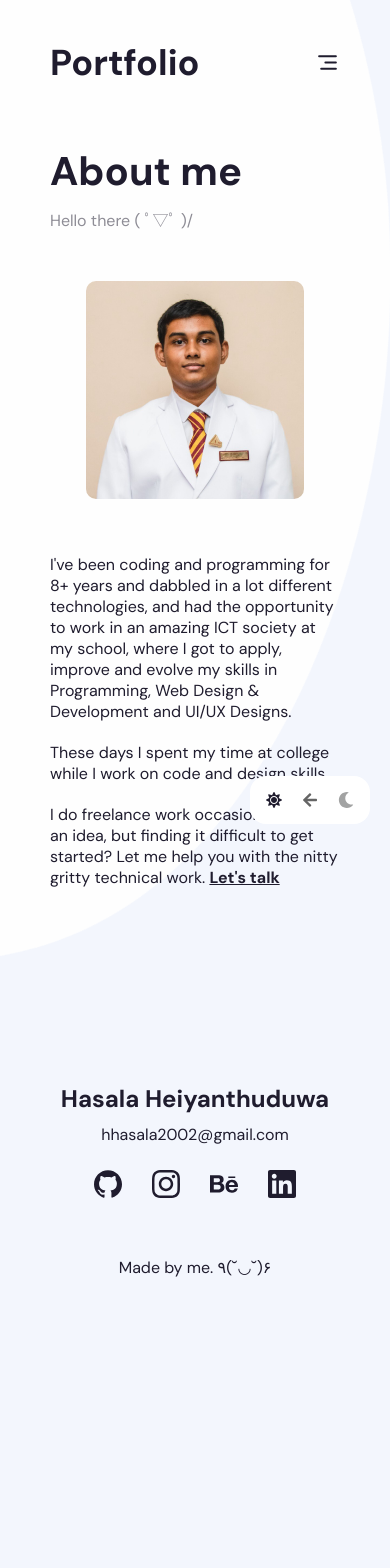
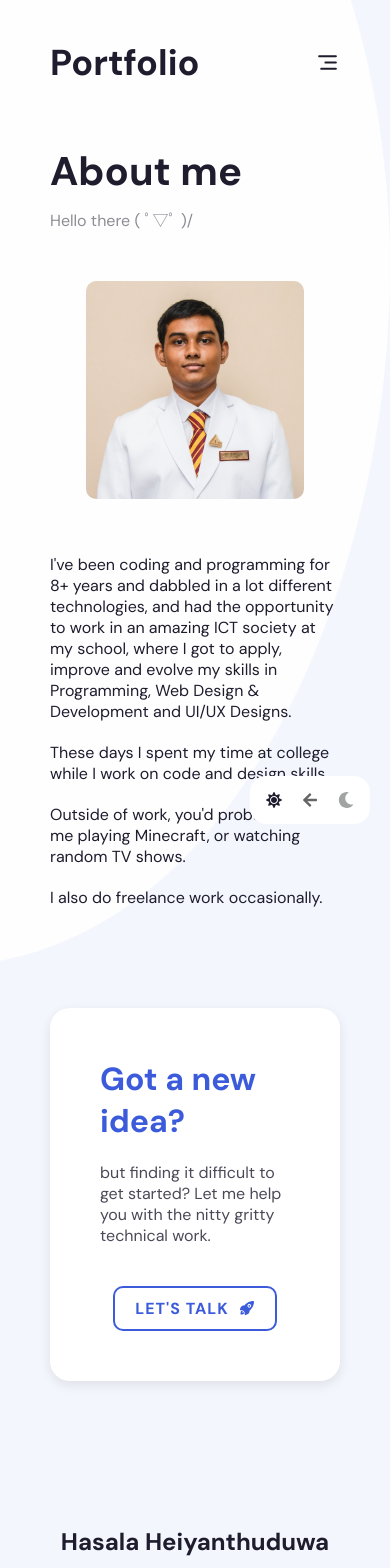
Before and after one commit to Hasala2002/web-portfolio, a React (Vite) app: page /about in a window 390 px wide. Shown: the top 1568 px of the page. Before the commit the page ends 1358 px from the top, so only its background shows below. Built offline with nearby package versions, Linux system fonts and the light colour scheme.

Commit message:
changes to about page

```diff
--- a/src/pages/About.jsx
+++ b/src/pages/About.jsx
@@ -3,6 +3,7 @@ import PageWrapper from '../utilities/PageWrapper'
 import styles from './styles/About.module.scss'
 import profile from '../img/profile.jpg'
 import { Link } from "react-router-dom";
+import { IoRocket } from 'react-icons/io5';
 
 const About = () => {
   return (
@@ -17,8 +18,14 @@ const About = () => {
                 <div className={styles.paras}>
                 <p className={styles.first}>I've been coding and programming for 8+ years and dabbled in a lot different technologies, and had the opportunity to work in an amazing ICT society at my school, where I got to apply, improve and evolve my skills in Programming, Web Design & Development and UI/UX Designs.</p>
                 <p>These days I spent my time at college while I work on code and design skills .</p>
-                <p>I do freelance work occasionally, Got an idea, but finding it difficult to get started? Let me help you with the nitty gritty technical work. <Link to="/contact">Let's talk</Link></p>
+                <p>Outside of work, you'd probably find me playing Minecraft, or watching random TV shows.</p>
+                <p>I also do freelance work occasionally.</p>
                 </div>
+            </div>
+            <div className={styles.freelance}>
+              <div className={styles.heroTitle}>Got a new idea?</div>
+              <div className={styles.content}>but finding it difficult to get started? Let me help you with the nitty gritty technical work.</div>
+              <Link to="/contact">Let's talk <IoRocket /></Link>
             </div>
         </div>
     </PageWrapper>
--- a/src/pages/WorkPreview.jsx
+++ b/src/pages/WorkPreview.jsx
@@ -34,6 +34,7 @@ const WorkPreview = ({work,setWork}) => {
         <img className={styles.articleImg} src={work.img} alt="Work" />
         <span className={styles.title}>description</span>
         <p>{work.desc}</p>
+        <p><i>{work.time}</i></p>
         <span className={styles.title}>technologies used</span>
         <div className={styles.tags}>
             {work.tags && work.tags.map(tag => {
--- a/src/pages/styles/About.module.scss
+++ b/src/pages/styles/About.module.scss
@@ -36,6 +36,44 @@
     }
 }
 
+.freelance{
+    width: 100%;
+    display: flex;
+    background-color: var(--mid-bg-color);
+    align-items: center;
+    margin-top: 50px;
+    padding: 50px;
+    border-radius: 20px;
+    min-height: 100px;
+    justify-content: space-between;
+    box-shadow: 0px 4px 12px rgba(0, 0, 0, 0.09);
+    .heroTitle{
+        font-weight: bold;
+        font-size: 2em;
+        color: #3b5bdb;
+    }
+    .content{
+        width: 40%;
+        opacity: 0.8;
+    }
+    a{
+        border: 2px solid #3b5bdb;
+        background-color: transparent;
+        color: #3b5bdb;
+        padding: 10px 20px;
+        border-radius: 10px;
+        font-size: 1em;
+        letter-spacing: 1px;
+        font-weight: bold;
+        text-transform: uppercase;
+        cursor: pointer;
+        display: flex;
+        align-items: center;
+        gap: 10px;
+        text-decoration: none;
+    }
+}
+
 @media screen and (max-width: 820px) {
     .info{
         flex-direction: column;
@@ -48,4 +86,15 @@
             padding: 50px 0;
         }
     }
+
+    .freelance{
+        flex-direction: column;
+        gap: 20px;
+        .content{
+            width: 100%;
+        }
+        a{
+            margin-top: 20px;
+        }
+    }
 }
--- a/src/utilities/Data.js
+++ b/src/utilities/Data.js
@@ -29,40 +29,46 @@ export const WorkDB = {
                 img:catalyst,
                 desc: "CATALYST.LMS Learning Management System is an easy-to-use LMS designed for easy management of online classes and assignments, for both the teachers and the students. We hope to create a free flowing UI/UX that improves the efficiency and speed of work done by online schools. It was built by a team of 5 for School Hackathon",
                 tags: ["node js","react","redux","firebase"],
-                links: ["https//untitledlms-5029c.web.app/"]
+                links: ["https//untitledlms-5029c.web.app/"],
+                time: "Oct 2020"
             },
             {
                 title: "Prize Giving Presentation",
                 img: prizegiving,
                 desc: "In wake of not being able to use powerpoint due a constant animated backgroud and the sheer number of students in our school, I built a dashboard/display of sorts to control and display name and prize titles with everthing being customizable via a simple and easy to use dashboard",
                 tags: ["jquery","sass","firebase"],
-                links: ["https://ibb.co/5xjW0rw"]
+                links: ["https://ibb.co/5xjW0rw"],
+                time: "Sep 2020"
             },
             {
                 title: "Catalyst Fusion",
                 img: catalystfusion,
                 desc: "Zoom Clone I build specifically to be used as alternative in my LMS i built for an Hackathon, had a built in chatbox and basic video call features",
-                tags: ["node js","ejs","socket io","peer js"]
+                tags: ["node js","ejs","socket io","peer js"],
+                time: "Jan 2021"
             },
             {
                 title: "BOM Live Score App",
                 img: bomlivescore,
                 desc: "With another partner, I built the 2021 new rendition of an yearly tradition to make a live scoreboard app for my school's annual cricket tournament. Though it was never released because of the pandemic (> _ <). I was also a junior developer in the 2020 rendition.",
                 tags: ["node js","react native","firebase"],
-                links: ["https://play.google.com/store/apps/details?id=io.acicts.live.bom"]
+                links: ["https://play.google.com/store/apps/details?id=io.acicts.live.bom"],
+                time: "Mar 2021"
             },
             {
                 title: "Eve",
                 img: eve,
                 desc: "Eve is a event planning and sharing app I made for personal use, also as a learning project for React. Also included weather information via APIs",
-                tags: ["node js","react","redux","firebase"]
+                tags: ["node js","react","redux","firebase"],
+                time: "Jun 2020"
             },
             {
                 title: "Arkē",
                 img: arke,
                 desc: "With Arkē Chat you can create your own disposable chatroom, invite other people to chat with you and not worry about anyone else snooping into your conversation. Nothing is saved.",
                 tags: ["node js","ejs","socket io","peer js"],
-                links: ["https://arkechat.herokuapp.com/"]
+                links: ["https://arkechat.herokuapp.com/"],
+                time: "Jun 2021 - present"
             }
         ]
     },
@@ -74,28 +80,32 @@ export const WorkDB = {
                 img: nytevision,
                 desc: "The perfect site for Cyber Security software. Designed in Figma and Coded for school website competition.",
                 tags: ["html","css","javascript","figma"],
-                links: ["https://nytevision.netlify.app/","https://github.com/Hasala2002/NyteVision-Static"]
+                links: ["https://nytevision.netlify.app/","https://github.com/Hasala2002/NyteVision-Static"],
+                time: "Mar 2021"
             },
             {
                 title: "Mythicon",
                 img: mythicon,
                 desc: "Imaginary site for toy company. Designed in Figma and Coded for school website competition.",
                 tags: ["html","css","javascript","figma"],
-                links: ["https://hasala2002.github.io/Mythicon/","https://github.com/Hasala2002/Mythicon"]
+                links: ["https://hasala2002.github.io/Mythicon/","https://github.com/Hasala2002/Mythicon"],
+                time: "Nov 2020"
             },
             {
                 title: "The Wanderer",
                 img: wanderer,
                 desc: "The ultimate professional travel blog site. Designed in Figma and Coded for school website competition.",
                 tags: ["html","css","javascript","figma"],
-                links: ["https://the-wanderer-travelling-blog.netlify.app/","https://github.com/Hasala2002/the-wanderer"]
+                links: ["https://the-wanderer-travelling-blog.netlify.app/","https://github.com/Hasala2002/the-wanderer"],
+                time: "Oct 2021"
             },
             {
                 title: "Arkē",
                 img: arke,
                 desc: "With Arkē Chat you can create your own disposable chatroom, invite other people to chat with you and not worry about anyone else snooping into your conversation. Nothing is saved.",
                 tags: ["node js","ejs","socket io","peer js"],
-                links: ["https://arkechat.herokuapp.com/"]
+                links: ["https://arkechat.herokuapp.com/"],
+                time: "Jun 2021 - present"
             },
         ]
     },
@@ -107,42 +117,48 @@ export const WorkDB = {
                 img: chronos,
                 desc: "Chronos is a light weight time and date string manipulation function. It is more or less a clone of moment js, and I built it to understand npm packages more. Its the first open source npm package I made.",
                 tags: ["node js"],
-                links: ["https://www.npmjs.com/package/@hasala2002/chronos","https://github.com/Hasala2002/chronos"]
+                links: ["https://www.npmjs.com/package/@hasala2002/chronos","https://github.com/Hasala2002/chronos"],
+                time: "Dec 2020"
             },
             {
                 title: "create-react-parcel",
                 img: crtrctprcl,
                 desc: "This is a simple Parcel React JS boilerplate project for anyone to use. I got tired of the bulky and ever so annoying create-react-app, so I built my own using the Parcel bundler system, and shared it to the world as an open source npm project",
                 tags: ["node js", "parcel js"],
-                links: ["https://www.npmjs.com/package/@hasala2002/create-react-parcel","https://github.com/Hasala2002/create-react-parcel"]
+                links: ["https://www.npmjs.com/package/@hasala2002/create-react-parcel","https://github.com/Hasala2002/create-react-parcel"],
+                time: "Aug 2022"
             },
             {
                 title: "Parcel JS Boilerplate",
                 img: parceljsboilerplate,
                 desc: "This is a simple Parcel JS boilerplate project for anyone to use. I built to learn more about Parcel JS and ended up sharing this very basic setup boilerplate as an open source repository",
                 tags: ["node js", "parcel js"],
-                links: ["https://github.com/Hasala2002/parcel-boilerplate"]
+                links: ["https://github.com/Hasala2002/parcel-boilerplate"],
+                time: "Oct 2021"
             },
             {
                 title: "C19ST",
                 img: c19st,
                 desc: "Covid 19 status tracker I build for Sri Lanka, while stuck in the pandemic.",
                 tags: ["html", "css", "jquery"],
-                links: ["https://c19st.netlify.app","https://github.com/Hasala2002/c19st"]
+                links: ["https://c19st.netlify.app","https://github.com/Hasala2002/c19st"],
+                time: "May 2021"
             },
             {
                 title: "Graphisort",
                 img: graphisort,
                 desc: "Website that visualizes sorting algorithms, that I built to understand the algorithms a bit more.",
                 tags: ["html", "css", "jquery"],
-                links: ["https://graphisort.netlify.app","https://github.com/Hasala2002/graphisort"]
+                links: ["https://graphisort.netlify.app","https://github.com/Hasala2002/graphisort"],
+                time: "Aug 2021"
             },
             {
                 title: "Telegram Text Formatter",
                 img: telegramtextformatter,
                 desc: "A very niche use case site, where you can edit text messages in the native Telegram markdown text format",
                 tags: ["html", "css", "jquery"],
-                links: ["https://telegram-format.netlify.app/","https://github.com/Hasala2002/Telegram-Text-Formatter"]
+                links: ["https://telegram-format.netlify.app/","https://github.com/Hasala2002/Telegram-Text-Formatter"],
+                time: "Jun 2021"
             },
         ]
     },
@@ -154,7 +170,8 @@ export const WorkDB = {
                 img: panthera,
                 desc: "Webapp / Android app designed and built for local Leo Club. It was a simple social media app with a live chat room, event posts and other information about the club",
                 tags: ["react", "scss", "ionic capacitor"],
-                links: ["https://play.google.com/store/apps/details?id=io.ionic.panthera21"]
+                links: ["https://play.google.com/store/apps/details?id=io.ionic.panthera21"],
+                time: "Dec 2020"
 
             },
             {
@@ -162,21 +179,24 @@ export const WorkDB = {
                 img: techrev,
                 desc: "Company site built for Technology Revolutions company",
                 tags: ["html", "css", "adobe dimension"],
-                links: ["http://techrevinc.com"]
+                links: ["http://techrevinc.com"],
+                time: "Jun 2022"
             },
             {
                 title: "MIHRealty",
                 img: mihrealty,
                 desc: "Company site built for MIHRealty company",
                 tags: ["react", "parcel js", "scss"],
-                links: ["http://mihrealty.com"]
+                links: ["http://mihrealty.com"],
+                time: "Jul 2022"
             },
             {
                 title: "COSTA",
                 img: costa,
                 desc: "Company site built for Costa Volcanic Water company",
                 tags: ["react", "parcel js", "scss"],
-                links: ["https://costavolcanicwater.com"]
+                links: ["https://costavolcanicwater.com"],
+                time: "Jul 2022"
             }
         ]
     },
```
